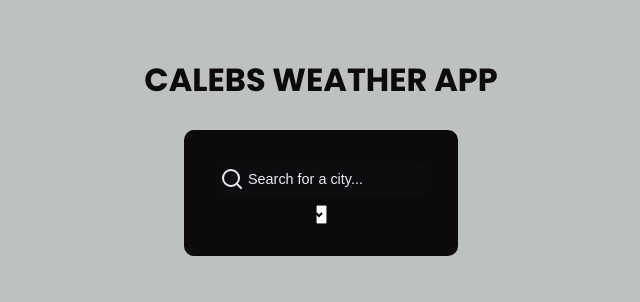
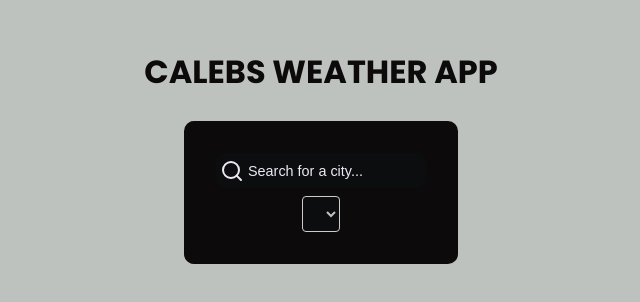
Before and after one commit to xdcron/weatherapp, a plain HTML site: page index.html in a window 1280 px wide. Shown: the part 252-554 px from the top of the page, without its empty margins (319-959 px from the left). Drawn offline with nearby package versions, Linux system fonts and the light colour scheme; no server answers.

Commit message:
Update index.html

```diff
--- a/index.html
+++ b/index.html
@@ -4,10 +4,10 @@
     <meta charset="UTF-8">
     <meta name="viewport" content="width=device-width, initial-scale=1.0">
     <title>Calebs Weather App</title>
+    <link rel="stylesheet" href="style.css">
     <link href="https://cdnjs.cloudflare.com/ajax/libs/select2/4.0.13/css/select2.min.css" rel="stylesheet" />
     <script src="https://code.jquery.com/jquery-3.6.0.min.js"></script>
     <script src="https://cdnjs.cloudflare.com/ajax/libs/select2/4.0.13/js/select2.min.js"></script>
-    <link rel="stylesheet" href="style.css">
     <link rel="preconnect" href="https://fonts.googleapis.com">
     <link rel="icon" href="img/umbrella.svg">
 <link rel="preconnect" href="https://fonts.gstatic.com" crossorigin>
@@ -21,7 +21,13 @@
         <div class="inputs">
             <!-- <button><img src="img/search.svg" alt=""></button> -->
             <input type="text" class="search" placeholder="Search for a city...">
-            <div style="display: flex; justify-content: center;"><select style="width: 50%;" id="searchDropdown"></select></div>
+            <div style="display: flex; justify-content: center;"><select class="select" style="width: 50%; padding: 8px;
+                border: 1px solid #ccc;
+                border-radius: 4px;
+                background-color: #0b0d0f;
+                color: #BDC2BF;
+                font-size: 14px;
+                width: 100%;" id="searchDropdown"></select></div>
             <div class="c-f hidden">
                 <p>
                     <span class="celcius active">°C</span>
@@ -33,7 +39,7 @@
         <p style="text-align: center;" class="date">Sunday, March 12, 2023 at 6:35 PM</p>
         <div class="condition"><p>cloudy</p></div>
         <div class="img">
-            <img class="image" src="" alt="">
+            <img style="border-radius: 50%;" class="image" src="" alt="">
         </div>
         <div class="temperature">
             <p class="temp" style="text-align: center; font-size: 2.3rem;">78</p>
```
